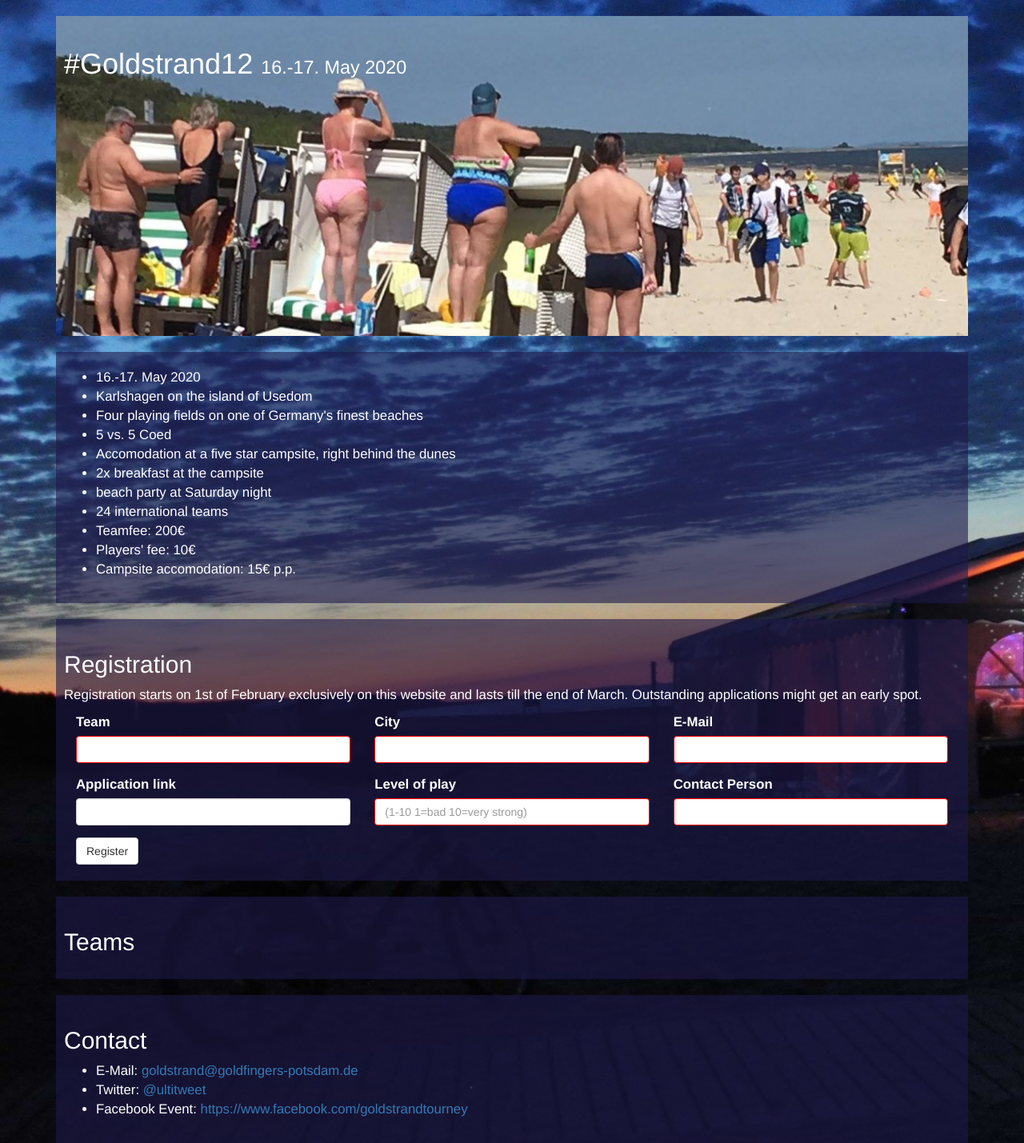
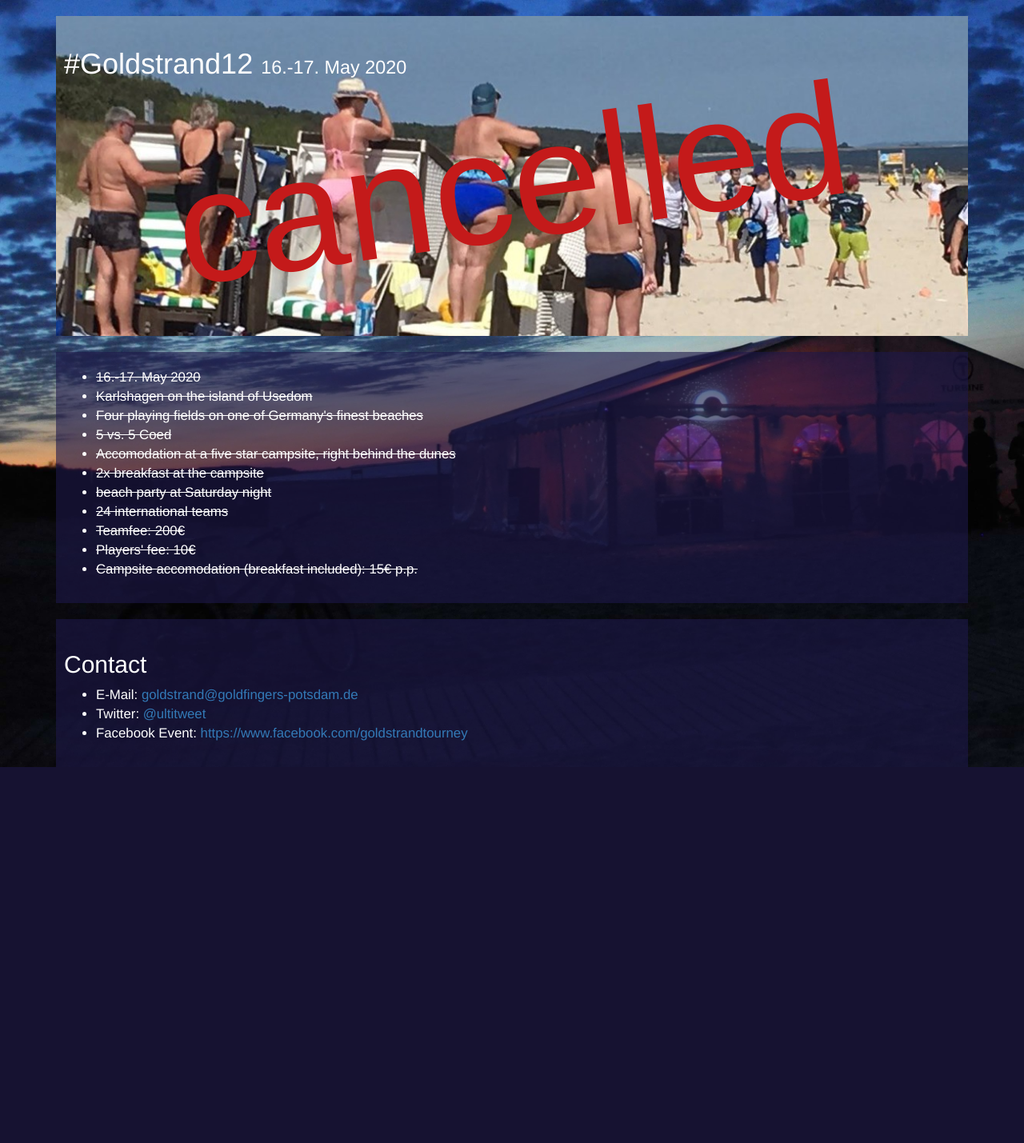
Before and after one commit to bslbckr/gs10, a PHP site: page /public/index.html in a window 1280 px wide. Shown: the whole page at 80% size. After the commit the page ends 959 px from the top, so only its background shows below. Run offline with PHP 8.4, Linux system fonts and the light colour scheme; some libraries are stand-ins or nearby versions.

Commit message:
cancelled gs12 due to corona

```diff
--- a/public/gs10.css
+++ b/public/gs10.css
@@ -11,6 +11,15 @@ section#header-gs11 {
     background-size: cover;
 }
 
+section#header-gs11 > h2 {
+    font-size: 200px;
+    color: #c41a1a;
+    text-align: center;
+    transform: rotate(-8deg);
+}
+section#facts {
+    text-decoration: line-through;
+}
 section {
     padding-top: 20px;
     padding-bottom: 20px;
--- a/public/index.html
+++ b/public/index.html
@@ -18,8 +18,9 @@
             <main>
                 <section id="header-gs11" >
                     <h1>#Goldstrand12 <small>16.-17. May 2020</small></h1>
+                    <h2>cancelled</h2>
                 </section>
-                <section>
+                <section id="facts">
                     <a name="gs10"></a>
                     <ul>
                         <li>16.-17. May 2020</li>
@@ -32,56 +33,8 @@
                         <li>24 international teams</li>
                         <li>Teamfee: 200€</li>
                         <li>Players' fee: 10€</li>
-                        <li>Campsite accomodation: 15€ p.p.</li>
+                        <li>Campsite accomodation (breakfast included): 15€ p.p.</li>
                     </ul>
-                </section>
-                <section>
-                    <h2>Registration</h2>
-                    <p>Registration starts on 1st of February exclusively on this website and lasts till the end of March. Outstanding applications might get an early spot.</p>
-                    <div id="formContainer" >
-                        <form>
-                            <div class="form-group col-md-4 col-xs-12" >
-                                <label class="control-label" for="inputTeam" >Team</label>
-                                <input class="form-control" id="inputTeam" type="text" name="team" required >
-                            </div>
-                            <div class=" form-group col-md-4 col-xs-12" >
-                                <label class="control-label" for="inputStadt" >City</label>
-                                <input class="form-control"  id="inputStadt" type="text" name="city" required >
-                            </div>
-                            <div class="form-group col-md-4 col-xs-12" >
-                                <label class="control-label" for="inputMail" >E-Mail</label>
-                                <input class="form-control" id="inputMail" type="email" name="email"  required >
-                            </div>
-                            <div class="form-group col-md-4 col-xs-12" >
-                                <label class="control-label"  for="inputUrl" >Application link</label>
-                                <input class="form-control" type="url" name="applicationLink" id="inputUrl" >
-                            </div>
-                            <div class="form-group col-md-4 col-xs-12">
-                                <label class="control-label" for="inputStrength" >Level of play</label>
-                                <input class="form-control" type="number" name="strength" required min="1" max="10" placeholder="(1-10 1=bad 10=very strong)" >
-                            </div>
-                            <div class="form-group col-md-4 col-xs-12">
-                                <label class="control-label" for="inputContact" >Contact Person</label>
-                                <input class="form-control"  type="text" name="contactName" required id="inputContact" >
-                            </div>
-                            <div class="col-md-2 col-xs-12" >
-                                <button id="submitButton" class="btn btn-default" >Register</button>
-
-                            </div>
-                            <div class="g-recaptcha"
-                                 data-sitekey="6LdnS9MUAAAAAA24KmXCzDylc1ow2JPaxPyyHUu9"
-                                 data-callback="submitRegistration"
-                                 data-size="invisible"
-                                 id="recaptcha" >
-
-                            </div>
-
-                        </form>
-                        <script src='https://www.google.com/recaptcha/api.js' async defer></script>
-                    </div>
-                </section>
-                <section id="teamsSection" >
-                    <h2>Teams</h2>
                 </section>
                 <section>
                     <h2>Contact</h2>
@@ -93,6 +46,5 @@
                 </section>
             </main>
         </div>
-        <script src="gs10.js"></script>
     </body>
 </html>
```
